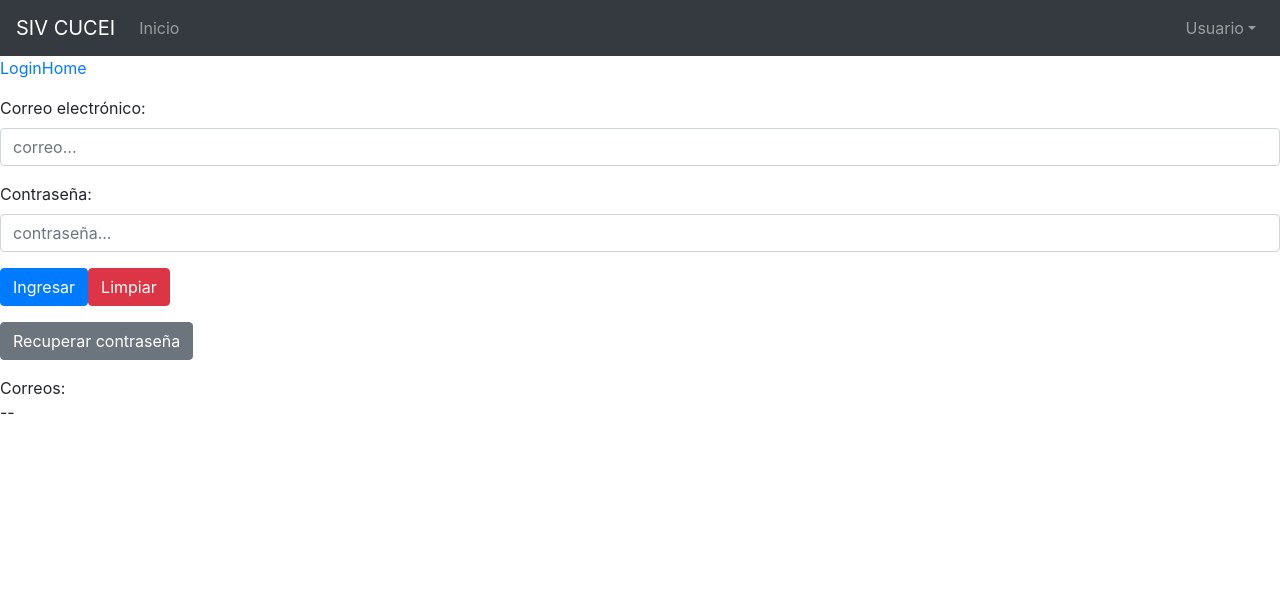
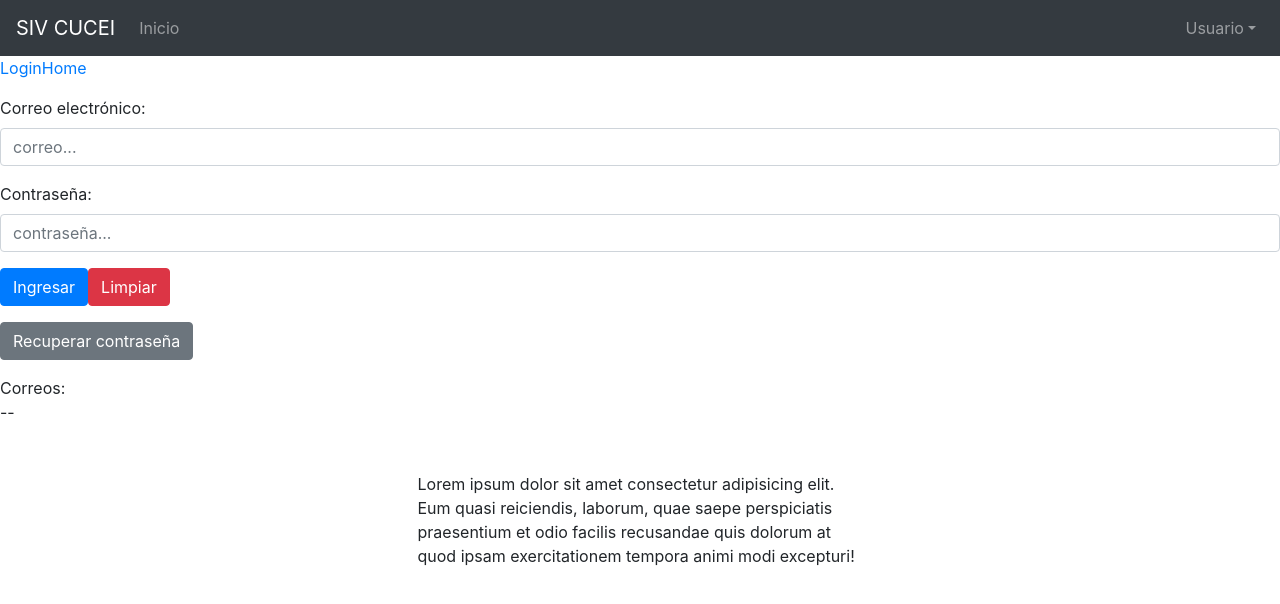
Before and after one commit to MrJoyner95/SIV-CUCEI, a Vue app: page /#/login in a window 1280 px wide. Shown: the top 604 px of the page. Built offline with nearby package versions, Linux system fonts and the light colour scheme.

Commit message:
Prueba de modals

```diff
--- a/src/components/login.vue
+++ b/src/components/login.vue
@@ -66,7 +66,13 @@
         </b-form-group>
 
 
-
+        <b-container>
+            <b-row align-h="center" class="mt-5">
+                <b-col cols="5">
+                    Lorem ipsum dolor sit amet consectetur adipisicing elit. Eum quasi reiciendis, laborum, quae saepe perspiciatis praesentium et odio facilis recusandae quis dolorum at quod ipsam exercitationem tempora animi modi excepturi!
+                </b-col>
+            </b-row>
+        </b-container>
 
 
 
```
